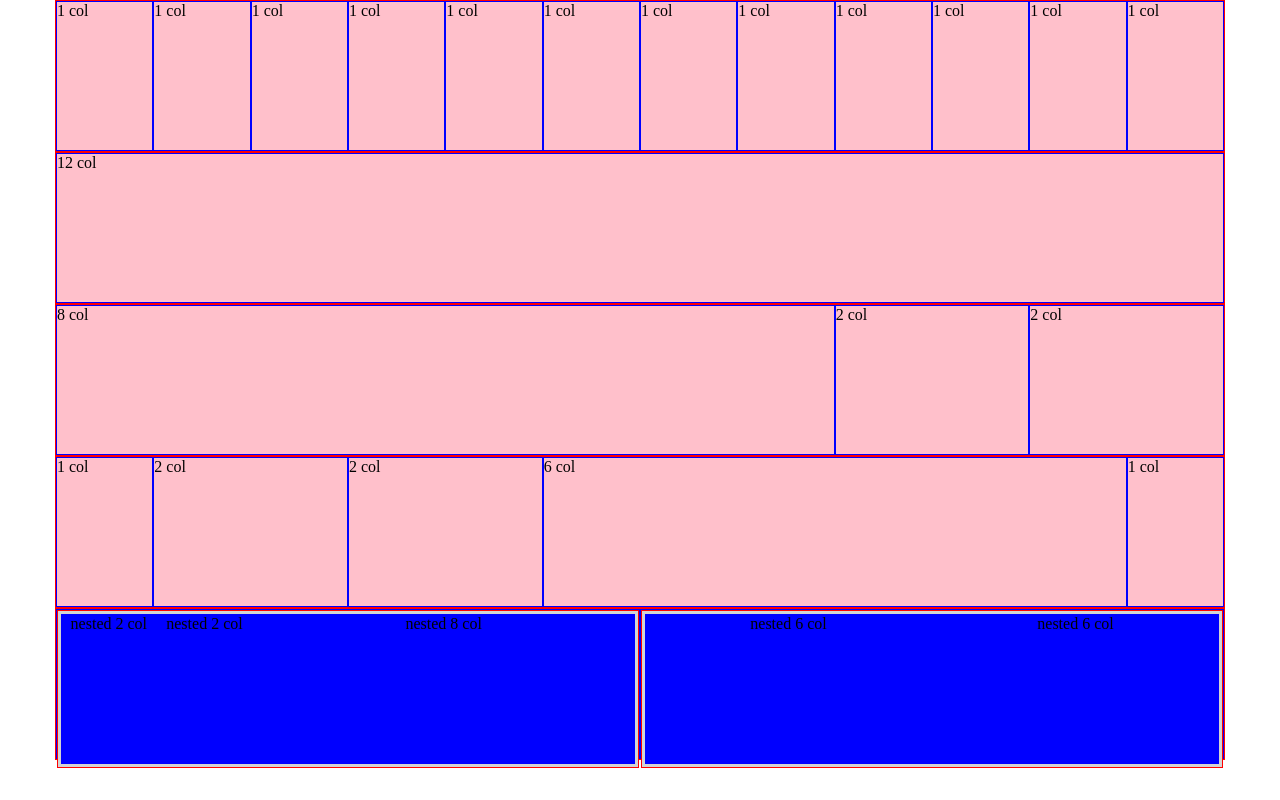
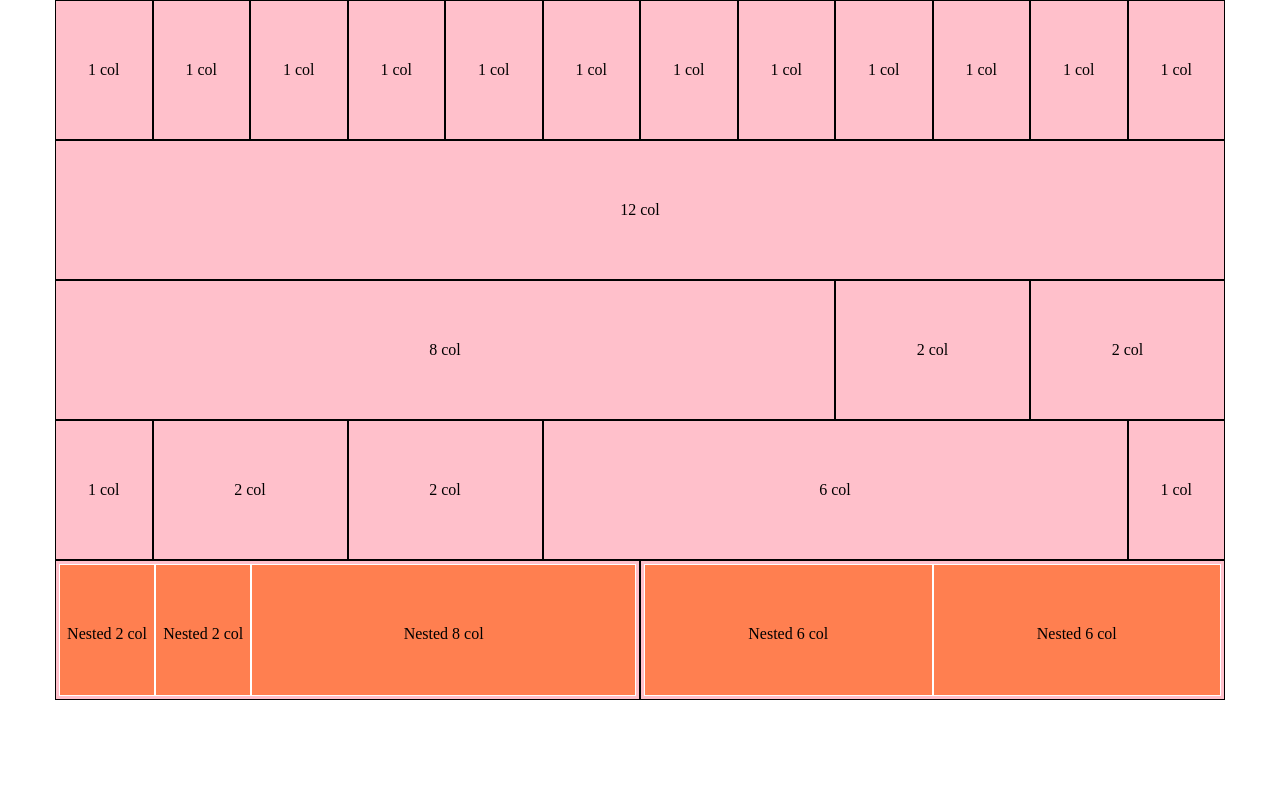
Before and after one commit to Querelle/html-css-12bool, a plain HTML site: page index.html in a window 1280 px wide. Drawn offline with Linux system fonts and the light colour scheme.

Commit message:
missione compiuta

```diff
--- a/css/bool12.css
+++ b/css/bool12.css
@@ -1,15 +1,14 @@
 /* debug */
 .debug .container {
-  border: 1px solid red;
-  background-color: lightgrey;
+  height: 140px;
 }
 .debug [class*="col-"] {
-  border: 1px solid blue;
-  min-height: 50px;
+  border: 1px solid black;
   background-color: pink;
 }
 .debug [class*="col-"] .container > [class*="col-"] {
-  background-color: blue;
+  border: solid #fff 1px;
+  background-color: coral;
 }
 /* fine debug */
 * {
@@ -19,7 +18,7 @@
 }
 [class*="col-"] {
   float: left;
-  height: 150px;
+  height: 100%;
 }
 .container {
   max-width: 1170px;
--- a/css/style.css
+++ b/css/style.css
@@ -1,4 +1,17 @@
+[class*="col-"] {
+  text-align: center;
+}
+
 [class*="col-"] > .container {
-  text-align: center;
   padding: 3px;
+  height: inherit;
 }
+
+[class*="col-"] .container > [class*="col-"] {
+  height: 100%;
+}
+
+[class*="col-"] span {
+  display: inline-block;
+  margin-top: 60px;
+}
--- a/index.html
+++ b/index.html
@@ -9,78 +9,78 @@
   <body class="debug">
     <div class="container">
       <div class="col-1">
-        1 col
+        <span>1 col</span>
       </div>
       <div class="col-1">
-        1 col
+        <span>1 col</span>
       </div>
       <div class="col-1">
-        1 col
+        <span>1 col</span>
       </div>
       <div class="col-1">
-        1 col
+        <span>1 col</span>
       </div>
       <div class="col-1">
-        1 col
+        <span>1 col</span>
       </div>
       <div class="col-1">
-        1 col
+        <span>1 col</span>
       </div>
       <div class="col-1">
-        1 col
+        <span>1 col</span>
       </div>
       <div class="col-1">
-        1 col
+        <span>1 col</span>
       </div>
       <div class="col-1">
-        1 col
+        <span>1 col</span>
       </div>
       <div class="col-1">
-        1 col
+        <span>1 col</span>
       </div>
       <div class="col-1">
-        1 col
+        <span>1 col</span>
       </div>
       <div class="col-1">
-        1 col
+        <span>1 col</span>
       </div>
 
     </div>
 
     <div class="container">
       <div class="col-12">
-        12 col
+        <span>12 col</span>
       </div>
 
     </div>
 
     <div class="container">
       <div class="col-8">
-        8 col
+        <span>8 col</span>
       </div>
       <div class="col-2">
-        2 col
+        <span>2 col</span>
       </div>
       <div class="col-2">
-        2 col
+        <span>2 col</span>
       </div>
     </div>
 
     <div class="container">
       <div class="col-1">
-        1 col
+        <span>1 col</span>
       </div>
       <div class="col-2">
-        2 col
+        <span>2 col</span>
       </div>
       <div class="col-2">
-        2 col
+        <span>2 col</span>
       </div>
       <div class="col-6">
-        6 col
+        <span>6 col</span>
       </div>
       <div class="col-1">
-        1 col
+        <span>1 col</span>
       </div>
     </div>
 
@@ -88,23 +88,23 @@
       <div class="col-6">
         <div class="container">
           <div class="col-2">
-            nested 2 col
+            <span>Nested 2 col</span>
           </div>
           <div class="col-2">
-            nested 2 col
+            <span>Nested 2 col</span>
           </div>
           <div class="col-8">
-            nested 8 col
+            <span>Nested 8 col</span>
           </div>
         </div>
       </div>
       <div class="col-6">
         <div class="container">
           <div class="col-6">
-            nested 6 col
+            <span>Nested 6 col</span>
           </div>
           <div class="col-6">
-            nested 6 col
+            <span>Nested 6 col</span>
           </div>
         </div>
       </div>
```
